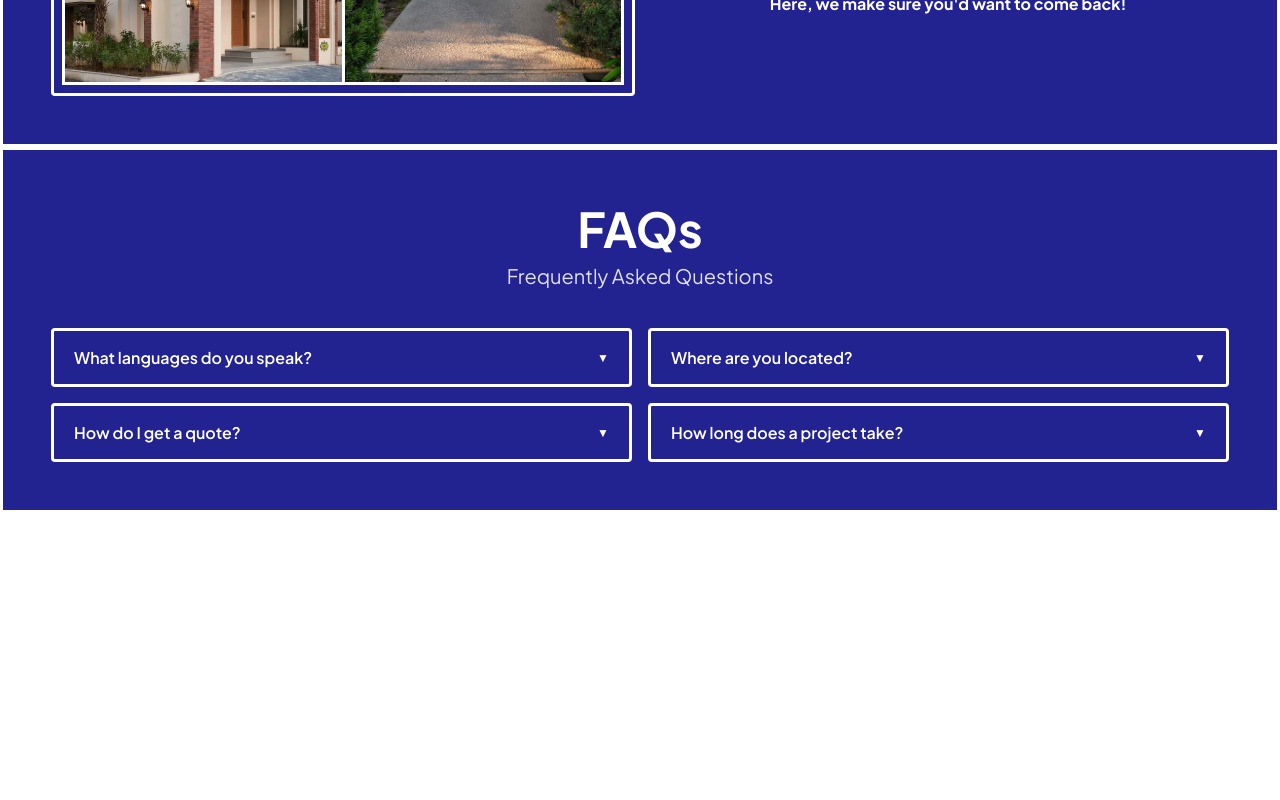
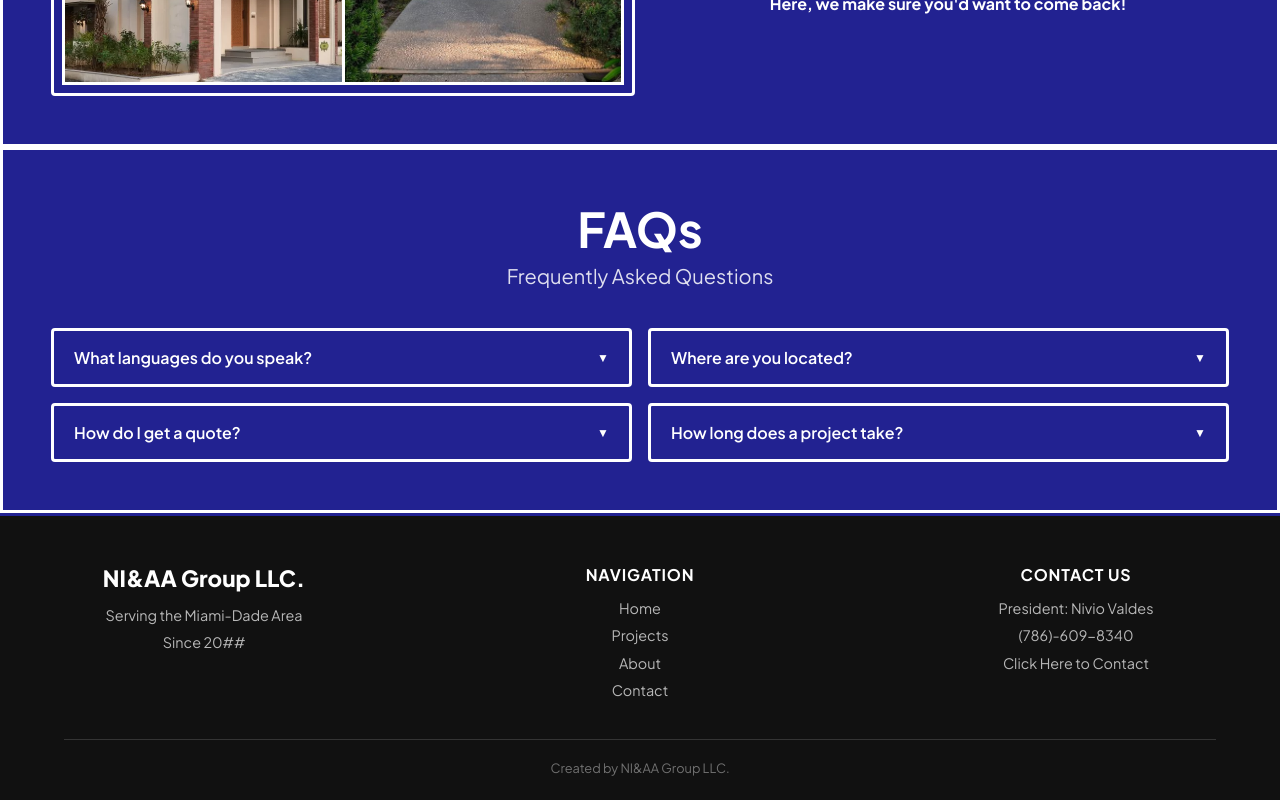
Before and after one commit to 78alex98/ni-aa-website, a React (Vite) app: page / in a window 1280 px wide. Shown: the part 2431-3231 px from the top of the page. Before the commit the page ends 2944 px from the top, so only its background shows below. Built offline with nearby package versions, Linux system fonts and the light colour scheme.

Commit message:
Created Page Footer

```diff
--- a/src/App.jsx
+++ b/src/App.jsx
@@ -5,6 +5,7 @@ import Projects from './pages/Projects'
 import About from './pages/About'
 import Contact from './pages/Contact'
 import NavBar from './components/NavBar'
+import Footer from './components/Footer';
 
 function App() {
   return (
@@ -17,6 +18,8 @@ function App() {
         <Route path="/about" element={<About/>} />
         <Route path="/contact" element={<Contact/>} />
       </Routes>
+
+      <Footer />
     </div>
   );
 }
--- /dev/null
+++ b/src/components/Footer.jsx
@@ -0,0 +1,39 @@
+import { Link } from "react-router-dom";
+
+export default function Footer(){
+    return (
+        <div className="footer">
+            <div className="footer-container">
+
+                {/* Company Info */}
+                <div className="footer-column">
+                    <h3 className="footer-company-name">NI&AA Group LLC.</h3>
+                    <p>Serving the Miami-Dade Area</p>
+                    <p>Since 20##</p>
+                </div>
+
+                {/* Navigation Links */}
+                <div className="footer-column">
+                    <h4 className="footer-heading">Navigation</h4>
+                    <Link to="/" className="footer-link">Home</Link>
+                    <Link to="/projects" className="footer-link">Projects</Link>
+                    <Link to="/about" className="footer-link">About</Link>
+                    <Link to="/contact" className="footer-link">Contact</Link>
+                </div>
+
+                {/* Owner Info */}
+                <div className="footer-column">
+                    <h4 className="footer-heading">Contact Us</h4>
+                    <p>President: Nivio Valdes</p>
+                    <p>(786)-609-8340</p>
+                    <Link to="/contact" className="footer-link">Click Here to Contact</Link>
+                </div>
+
+            </div>
+
+            <div className="footer-bottom">
+                <p>Created by NI&AA Group LLC.</p>
+            </div>
+        </div>
+    );
+}
--- a/src/index.css
+++ b/src/index.css
@@ -11,6 +11,11 @@ body {
   margin: 0pt;
   background-color: white;
   font-family: 'Plus Jakarta Sans', sans-serif;
+}
+
+.page {
+  position: relative;
+  z-index: 1;
 }
 
 /*
@@ -148,6 +153,84 @@ body {
 .navbar-link:active {
   color: white;
   text-decoration: none;
+}
+
+/*
+----------------------------------------
+- Footer
+----------------------------------------
+*/
+
+.footer {
+  position: relative;
+  z-index: 1;
+  background-color: #111;
+  color: white;
+  padding: 3rem 4rem 1.5rem;
+  border-top: 3px solid #222291;
+}
+
+.footer-container {
+    display: flex;
+    flex-direction: row;
+    justify-content: space-between;
+    gap: 2.5rem;
+    margin-bottom: 2.5rem;
+}
+
+.footer-column {
+    display: flex;
+    flex-direction: column;
+    gap: 0.6rem;
+    width: 280px;
+}
+
+.footer-company-name {
+    font-size: 1.4rem;
+    font-weight: 800;
+    color: white;
+    margin-bottom: 0.25rem;
+    text-align: center;
+}
+
+.footer-heading {
+    font-size: 1rem;
+    font-weight: 700;
+    color: white;
+    text-transform: uppercase;
+    letter-spacing: 0.05em;
+    margin-bottom: 0.25rem;
+    text-align: center;
+}
+
+.footer-column p {
+    font-size: 0.9rem;
+    color: rgba(255, 255, 255, 0.7);
+    margin: 0;
+    text-align: center;
+}
+
+.footer-link {
+    font-size: 0.9rem;
+    color: rgba(255, 255, 255, 0.7);
+    text-decoration: none;
+    transition: color 0.2s ease;
+    text-align: center;
+}
+
+.footer-link:hover {
+    color: white;
+}
+
+.footer-bottom {
+    border-top: 1px solid rgba(255, 255, 255, 0.15);
+    padding-top: 1.25rem;
+    text-align: center;
+}
+
+.footer-bottom p {
+    font-size: 0.8rem;
+    color: rgba(255, 255, 255, 0.4);
 }
 
 /*
```
